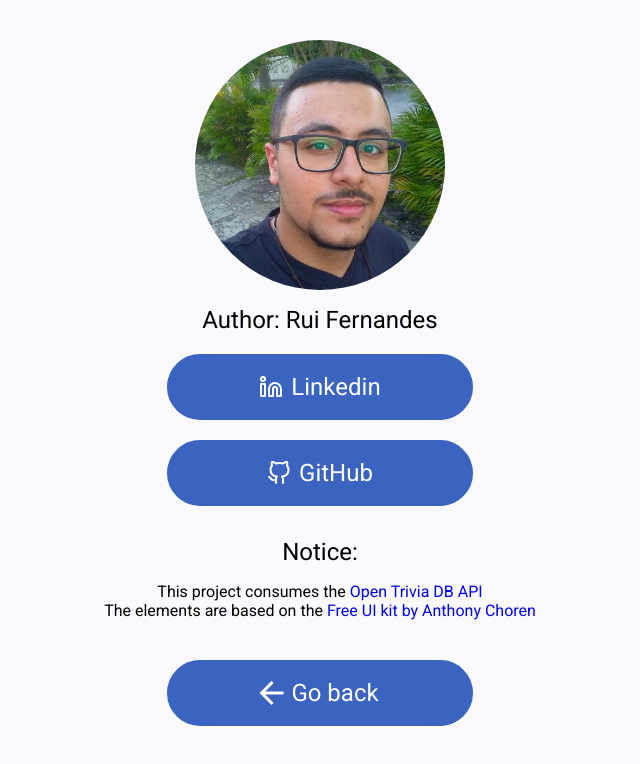
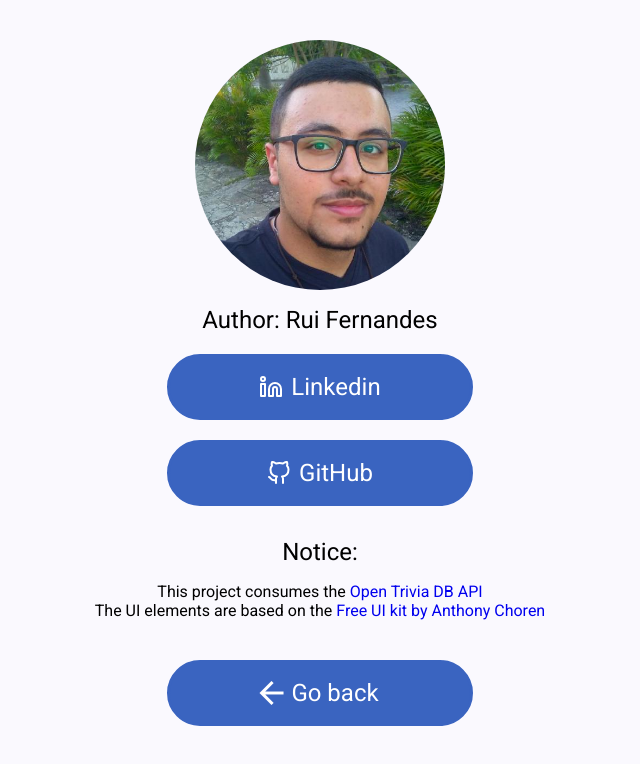
Before and after one commit to ruifernandees/asking-the-dev, a React (Create React App) app: page /about in a window 1280 px wide. Shown: the top 764 px of the page, without its empty margins (320-960 px from the left). Built offline with nearby package versions, Linux system fonts and the light colour scheme.

Commit message:
README and About screen updated

```diff
--- a/src/screens/About/index.js
+++ b/src/screens/About/index.js
@@ -64,7 +64,7 @@ const About = () => {
             <div className="notices">
                 <h1>Notice:</h1>
                 <p>This project consumes the <a href="https://opentdb.com" target="_blank">Open Trivia DB API</a></p>
-                <p>The elements are based on the <a href="https://dribbble.com/shots/10760164-Free-UI-kit-Freelance-Platform-App?utm_source=Clipboard_Shot&utm_campaign=AnthonyChoren&utm_content=Free%20UI%20kit%20Freelance%20Platform%20App&utm_medium=Social_Share">Free UI kit by Anthony Choren</a></p>
+                <p>The UI elements are based on the <a href="https://dribbble.com/shots/10760164-Free-UI-kit-Freelance-Platform-App?utm_source=Clipboard_Shot&utm_campaign=AnthonyChoren&utm_content=Free%20UI%20kit%20Freelance%20Platform%20App&utm_medium=Social_Share">Free UI kit by Anthony Choren</a></p>
             </div>
             <div className="buttons">
                 <Link to='/'>
```
Also changed, not shown: 1 other file (tests, documents, lock files or other folders).
